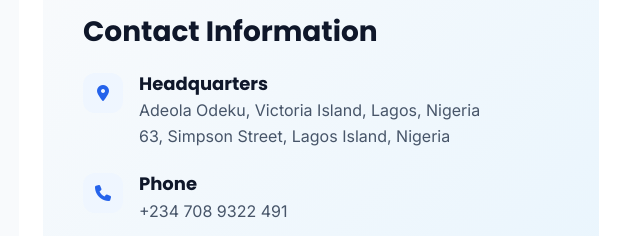
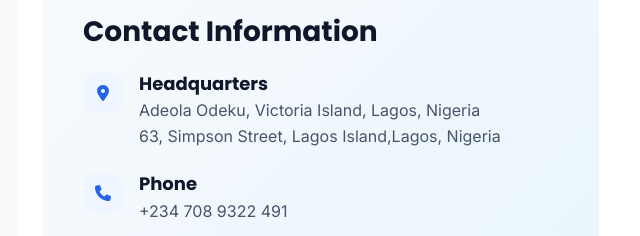
Before and after one commit to Jascube-Technologies/jascube, a plain HTML site: page index.html in a window 1280 px wide. Shown: the part 6960-7196 px from the top of the page, 609-1249 px from the left. Drawn offline with Linux system fonts and the light colour scheme.

Commit message:
Update contact address in index.html

```diff
--- a/index.html
+++ b/index.html
@@ -1669,7 +1669,7 @@
                         <div class="contact-text">
                             <h4>Headquarters</h4>
                             <p>Adeola Odeku, Victoria Island, Lagos, Nigeria</p>
-                            <p>63, Simpson Street, Lagos Island, Nigeria</p>
+                            <p>63, Simpson Street, Lagos Island,Lagos, Nigeria</p>
                         </div>
                     </div>
 
```
